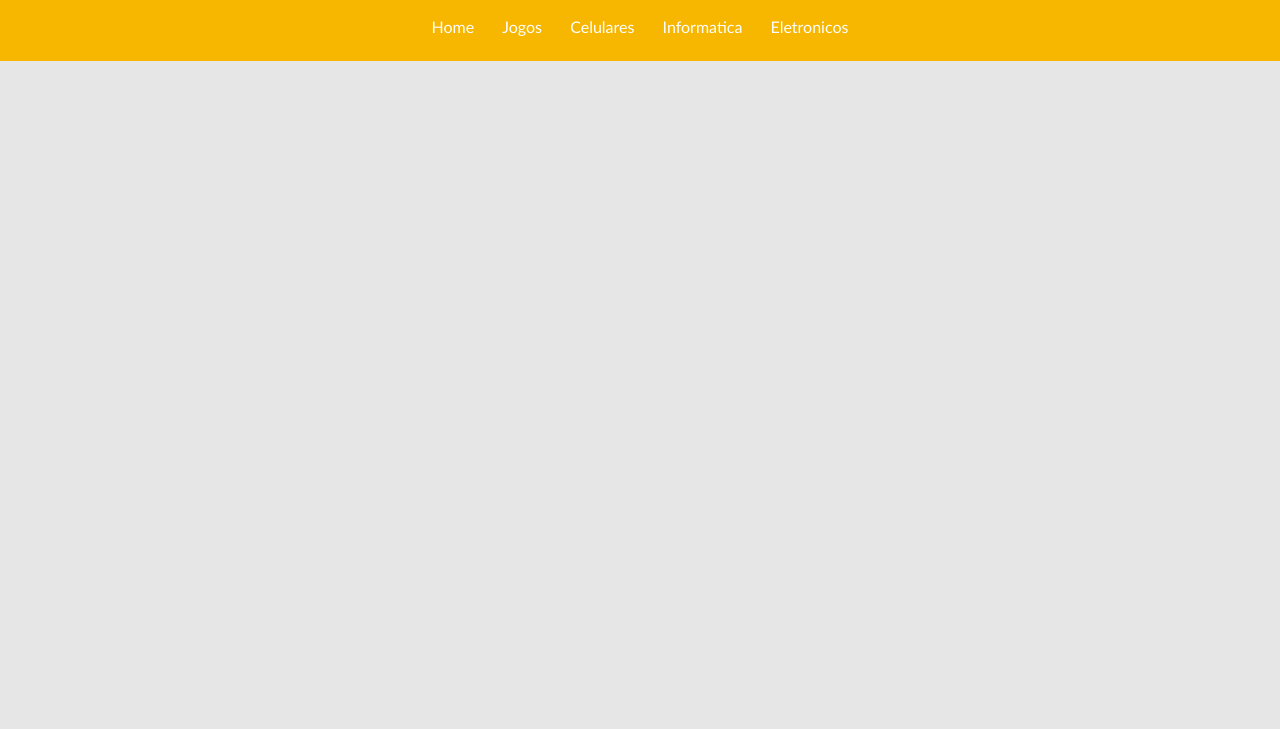
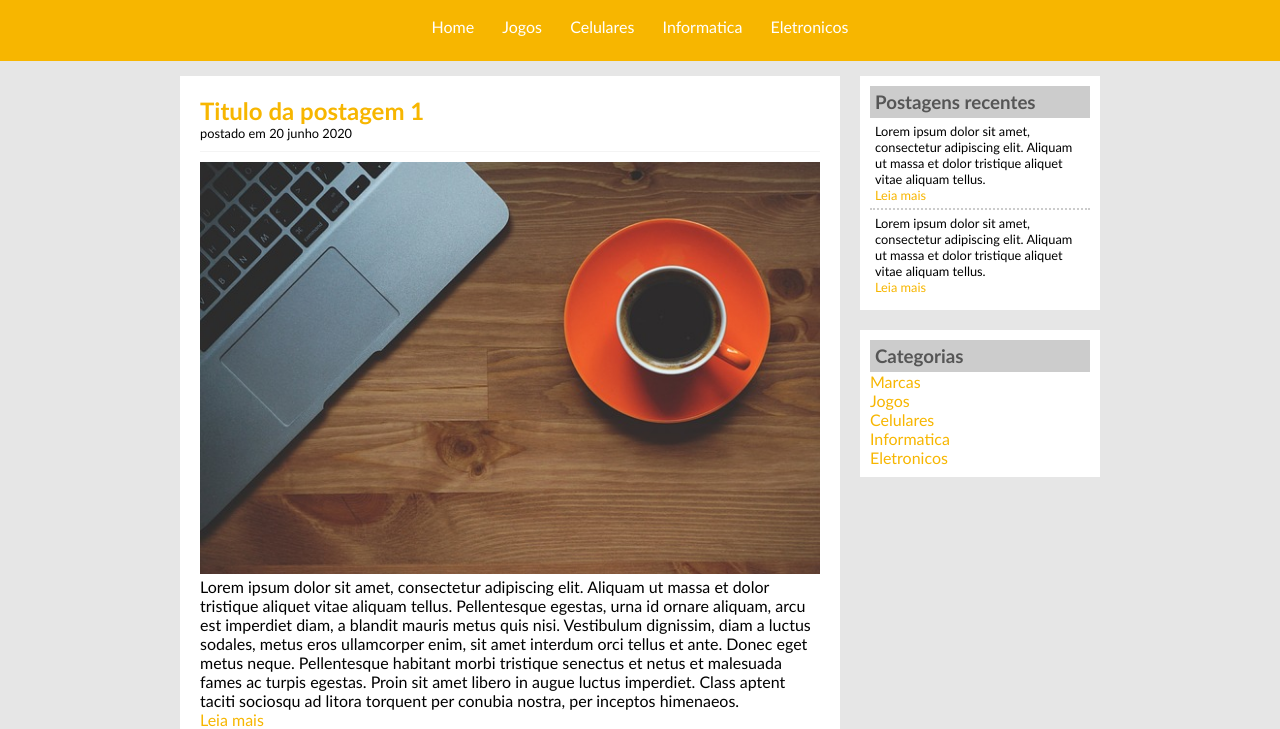
Before and after one commit to MatheusJulidori/Web-Dev, a plain HTML site: page projeto_ficticio_tecblog/index.html in a window 1280 px wide. Shown: the part 76-805 px from the top of the page. Drawn offline with Linux system fonts and the light colour scheme.

Commit message:
Fim do projeto aula 51

```diff
--- a/projeto_ficticio_tecblog/css/style.css
+++ b/projeto_ficticio_tecblog/css/style.css
@@ -24,6 +24,59 @@ body{
     padding: 10px;
 }
 
+#area-principal{
+    width: 920px;
+    margin: 0 auto;
+    padding: 15px;
+}
+
+
+
+.postagem{
+    padding: 20px;
+    margin-bottom: 20px;
+    background-color: white;
+}
+
+.conteudo-lateral{
+    background-color: white;
+    padding: 10px;
+    margin-bottom: 20px;
+}
+
+.data-post{
+    padding-bottom: 10px;
+    font-size: 0.8em;
+    border-bottom: 1px solid #f4f4f4;
+    margin-bottom: 10px;
+    display: block;
+}
+
+#area-posts{
+    width: 660px;
+    float: left;
+}
+
+#menu-lateral{
+    width: 240px;
+    float: right;
+}
+
+
+.postagem-lateral{
+    font-size: 0.8em;
+    padding: 5px;
+    border-bottom: 2px dotted #CCC;
+}
+
+
+#rodape{
+    clear: both;
+    text-align: center;
+    padding: 15px;
+    background-color: #CCC;
+}
+
 /*
 **** Formatação do Menu ****
  */
@@ -33,13 +86,23 @@ a{
 }
 
 a:link,a:visited{
+    color: #f7b600;
+}
+
+a:hover{
+    text-decoration: underline;
+}
+
+#header a:link,#header a:visited{
     color: #FFF;
     padding: 8px 12px;
 }
 
-a:hover{
+#header a:hover{
     color: #f7b600;
     background-color: #FFF;
+    border-radius: 3px;
+    text-decoration: none;
 }
 
 
@@ -51,6 +114,16 @@ h1{
     font-size: 2.5em;
 }
 
+h2{
+    color: #f7b600;
+}
+
+h3{
+    color: #565656;
+    background-color: #CCC;
+    padding: 5px;
+}
+
 .branco{
     color: white;
 }
--- a/projeto_ficticio_tecblog/index.html
+++ b/projeto_ficticio_tecblog/index.html
@@ -9,19 +9,108 @@
     </head>
 
     <body>
+        <!--Inicio do cabeçalho-->
+        <div id="header">
 
-        <div id="header">
+            <!--Inicio do Logo-->
             <div id="area-logo">
                 <h1>Tec<span class="branco">Blog</span></h1>
-            </div>
+            </div><!--Fim do Logo-->
+
+            <!--Inicio do Menu Principal-->
             <div id="area-menu">
                 <a href="index.html">Home</a>
                 <a href="index.html">Jogos</a>
                 <a href="index.html">Celulares</a>
                 <a href="index.html">Informatica</a>
                 <a href="index.html">Eletronicos</a>
-            </div>
+            </div><!--Fim do Menu Principal-->
+
+        </div><!--Fim do cabeçalho-->
+
+        <!--Inicio da area princiapl-->
+        <div id="area-principal">
+
+            <!--Abertura da area de posts-->
+            <div id="area-posts">
+
+                <!--Abertura da postagem 1-->
+                <div class="postagem">
+                    <h2> Titulo da postagem 1</h2>
+                    <span class="data-post">postado em 20 junho 2020</span>
+                    <img width="620" src="img/imagem1.jpg" alt="Imagem 1">
+                    <p>Lorem ipsum dolor sit amet, consectetur adipiscing elit. Aliquam ut massa et dolor tristique aliquet
+                        vitae aliquam tellus. Pellentesque egestas, urna id ornare aliquam, arcu est imperdiet diam, a
+                        blandit mauris metus quis nisi. Vestibulum dignissim, diam a luctus sodales, metus eros ullamcorper
+                        enim, sit amet interdum orci tellus et ante. Donec eget metus neque. Pellentesque habitant morbi
+                        tristique senectus et netus et malesuada fames ac turpis egestas. Proin sit amet libero in augue
+                        luctus imperdiet. Class aptent taciti sociosqu ad litora torquent per conubia nostra, per inceptos
+                        himenaeos.
+                    </p>
+                    <a href=""> Leia mais</a>
+                </div><!--// Fim da postagem 1-->
+
+
+                <!--Abertura da postagem 2-->
+                <div class="postagem">
+                    <h2> Titulo da postagem 2</h2>
+                    <span class="data-post">postado em 20 junho 2020</span>
+                    <img width="620" src="img/imagem2.jpg" alt="Imagem 2">
+                    <p>Lorem ipsum dolor sit amet, consectetur adipiscing elit. Aliquam ut massa et dolor tristique aliquet
+                        vitae aliquam tellus. Pellentesque egestas, urna id ornare aliquam, arcu est imperdiet diam, a
+                        blandit mauris metus quis nisi. Vestibulum dignissim, diam a luctus sodales, metus eros ullamcorper
+                        enim, sit amet interdum orci tellus et ante. Donec eget metus neque. Pellentesque habitant morbi
+                        tristique senectus et netus et malesuada fames ac turpis egestas. Proin sit amet libero in augue
+                        luctus imperdiet. Class aptent taciti sociosqu ad litora torquent per conubia nostra, per inceptos
+                        himenaeos.
+                    </p>
+                    <a href=""> Leia mais</a>
+                </div><!--// Fim da postagem 2-->
+
+            </div><!--Fim da area de posts-->
+
+            <!--Abertura do Menu Lateral-->
+            <div id="menu-lateral">
+
+                <!--Abertura das postagens recentes-->
+                <div class="conteudo-lateral">
+                    <h3>Postagens recentes</h3>
+
+                    <!--Abertura da primeira postagens recentes-->
+                    <div class="postagem-lateral">
+                        <p>Lorem ipsum dolor sit amet, consectetur adipiscing elit. Aliquam ut massa et dolor tristique aliquet
+                        vitae aliquam tellus.</p>
+                        <a href="">Leia mais</a>
+                    </div><!--Fim da primeira postagens recentes-->
+
+                    <!--Abertura da segunda postagens recentes-->
+                    <div class="postagem-lateral" style="border-bottom: none;">
+                        <p>Lorem ipsum dolor sit amet, consectetur adipiscing elit. Aliquam ut massa et dolor tristique aliquet
+                            vitae aliquam tellus.</p>
+                        <a href="">Leia mais</a>
+                    </div><!--Fim da segunda postagens recentes-->
+
+                </div><!--Fim das postagens recentes-->
+
+                <!--Abertura das categorias-->
+                <div class="conteudo-lateral">
+                    <h3>Categorias</h3>
+
+                    <a href="index.html">Marcas</a><br>
+                    <a href="index.html">Jogos</a><br>
+                    <a href="index.html">Celulares</a><br>
+                    <a href="index.html">Informatica</a><br>
+                    <a href="index.html">Eletronicos</a><br>
+
+                </div><!--Fim das categorias-->
+
+            </div><!--Fim do Menu Lateral-->
+
+
+            <div id="rodape">Todos os direitos reservados</div>
         </div>
+
+
     </body>
 
 
```
